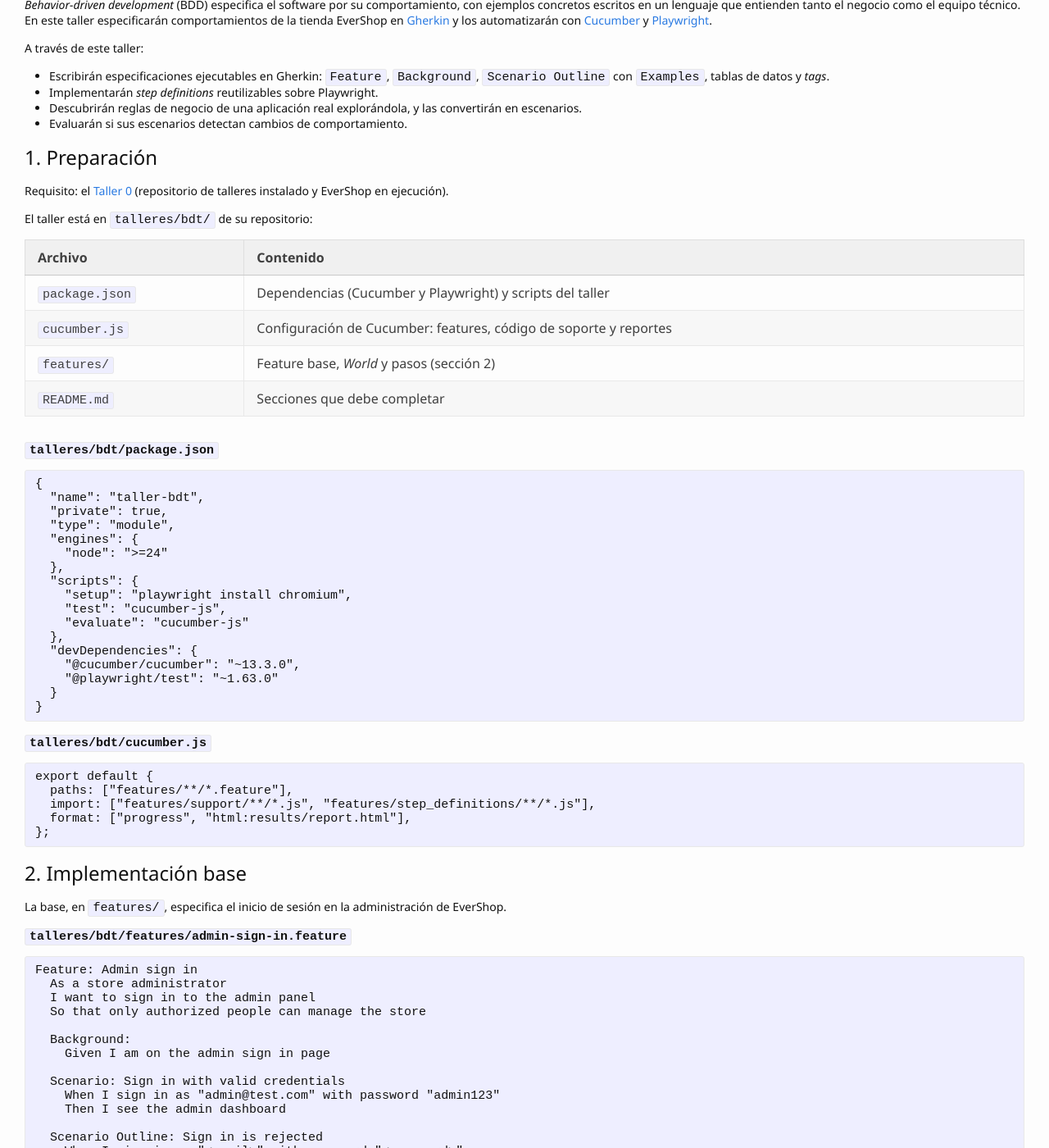
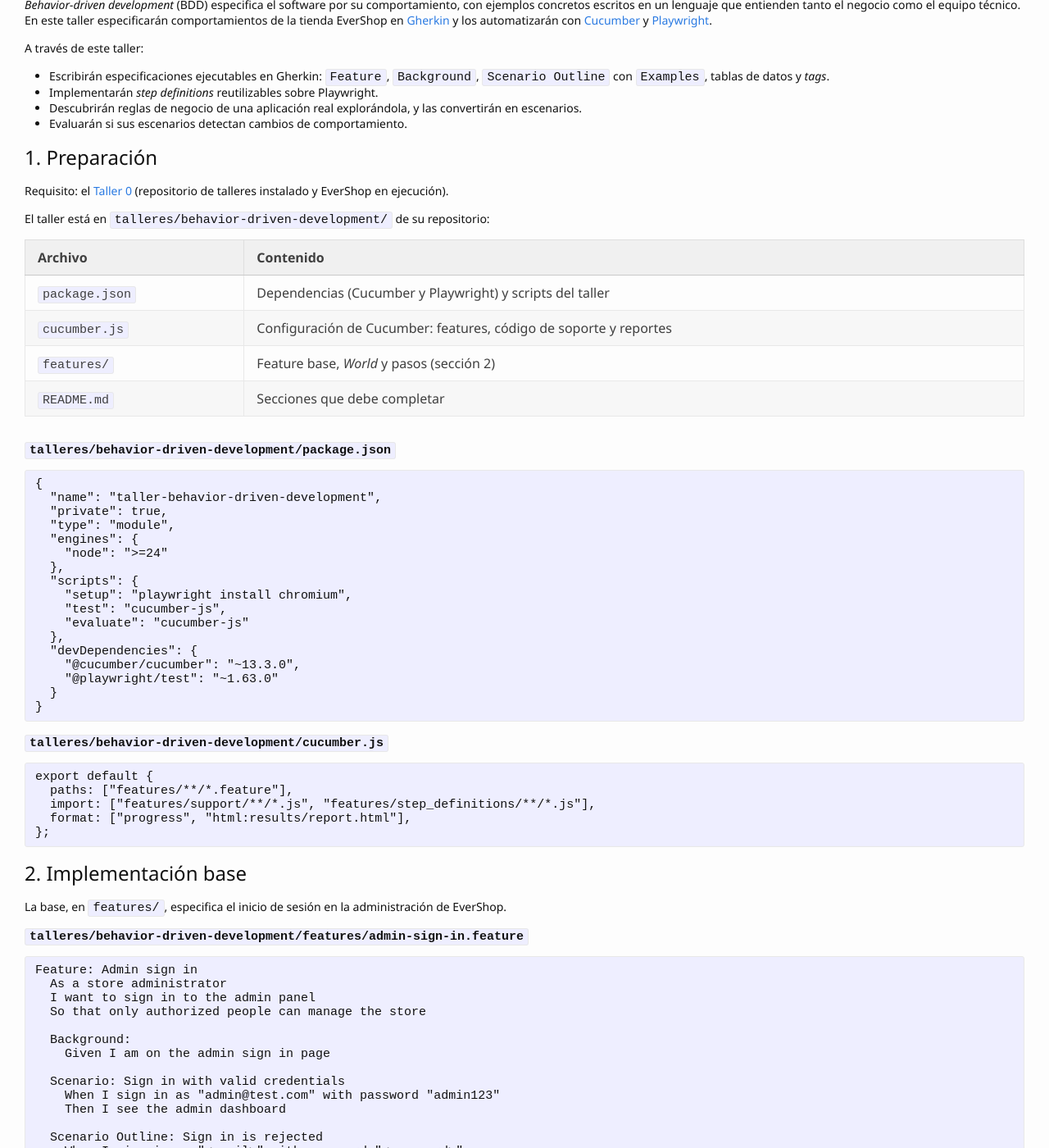
Before and after one commit to TiCSw/mt1_guias_pruebas, a Jekyll site: the page built from docs/talleres/bdt.md, in a window 1280 px wide and 1400 px high, scrolled down 378 px. Shown: the whole window at 82% size. Built offline with Jekyll 4.4.1, drawn with Linux system fonts in a browser that asks for light colours; some web fonts are replaced; our own code applies the rules of GitHub Pages for plain Markdown files; comment, search, counter and statistics services are not loaded; some of the changed text lies outside the part shown.

Commit message:
docs(talleres): use the descriptive workshop folder names
Paths, evaluate commands and delivery tags follow the renamed talleres-base folders. Page URLs are unchanged.

````diff
--- a/docs/talleres/bdt.md
+++ b/docs/talleres/bdt.md
@@ -18,7 +18,7 @@
 
 Requisito: el [Taller 0](evershop) (repositorio de talleres instalado y EverShop en ejecución).
 
-El taller está en `talleres/bdt/` de su repositorio:
+El taller está en `talleres/behavior-driven-development/` de su repositorio:
 
 | Archivo | Contenido |
 |---|---|
@@ -27,11 +27,11 @@
 | `features/` | Feature base, _World_ y pasos (sección 2) |
 | `README.md` | Secciones que debe completar |
 
-**`talleres/bdt/package.json`**
+**`talleres/behavior-driven-development/package.json`**
 
 ```json
 {
-  "name": "taller-bdt",
+  "name": "taller-behavior-driven-development",
   "private": true,
   "type": "module",
   "engines": {
@@ -49,7 +49,7 @@
 }
 ```
 
-**`talleres/bdt/cucumber.js`**
+**`talleres/behavior-driven-development/cucumber.js`**
 
 ```javascript
 export default {
@@ -63,7 +63,7 @@
 
 La base, en `features/`, especifica el inicio de sesión en la administración de EverShop.
 
-**`talleres/bdt/features/admin-sign-in.feature`**
+**`talleres/behavior-driven-development/features/admin-sign-in.feature`**
 
 ```gherkin
 Feature: Admin sign in
@@ -95,7 +95,7 @@
 contexto nuevo (sin cookies ni sesión) para cada escenario, adjunta una captura de pantalla al
 reporte cuando un escenario falla y escribe el resumen de la ejecución.
 
-**`talleres/bdt/features/support/world.js`**
+**`talleres/behavior-driven-development/features/support/world.js`**
 
 ```javascript
 import { mkdirSync, writeFileSync } from "node:fs";
@@ -156,7 +156,7 @@
 `expect` de Playwright esperan a que la condición se cumpla, por lo que no hacen falta esperas
 fijas.
 
-**`talleres/bdt/features/step_definitions/admin.steps.js`**
+**`talleres/behavior-driven-development/features/step_definitions/admin.steps.js`**
 
 ```javascript
 import { Given, Then, When } from "@cucumber/cucumber";
@@ -186,7 +186,7 @@
 });
 ```
 
-Ejecute las pruebas desde `talleres/bdt/` con la tienda en ejecución:
+Ejecute las pruebas desde `talleres/behavior-driven-development/` con la tienda en ejecución:
 
 ```bash
 npm test
@@ -242,8 +242,8 @@
 
 ## 4. Entrega
 
-Cree el _tag_ `taller-bdt` sobre el _commit_ que se debe evaluar y súbalo a su repositorio
-(`git push origin taller-bdt`). En ese _commit_, `talleres/bdt/` debe contener:
+Cree el _tag_ `taller-behavior-driven-development` sobre el _commit_ que se debe evaluar y súbalo a su repositorio
+(`git push origin taller-behavior-driven-development`). En ese _commit_, `talleres/behavior-driven-development/` debe contener:
 
 - Las features, los pasos, el _World_, `package.json` y `package-lock.json`.
 - `npm run evaluate`: ejecuta todas las features y escribe `results/summary.json` (el formato de la
@@ -255,7 +255,7 @@
   - **Uso de IA**: qué partes generó o sugirió un asistente de IA, qué errores tenía lo generado y
     cómo verificó el resultado.
 
-El equipo docente ejecutará `npm run evaluate -- bdt` desde la raíz del repositorio y, además,
+El equipo docente ejecutará `npm run evaluate -- behavior-driven-development` desde la raíz del repositorio y, además,
 ejecutará sus features contra versiones de EverShop con cambios de comportamiento que ustedes no
 conocen. Un escenario bien escrito falla cuando la regla que verifica deja de cumplirse.
 
@@ -263,7 +263,7 @@
 
 | Criterio | Puntos |
 |---|---|
-| `npm run evaluate -- bdt` termina sin intervención y todos los escenarios pasan contra la tienda recién iniciada. | 10 |
+| `npm run evaluate -- behavior-driven-development` termina sin intervención y todos los escenarios pasan contra la tienda recién iniciada. | 10 |
 | Las reglas de negocio son correctas para EverShop y su evidencia permite observarlas. | 15 |
 | Las features usan Gherkin de forma correcta y declarativa, con `Background`, `Scenario Outline`, tablas de datos y _tags_ por regla. | 20 |
 | Los pasos son reutilizables, verifican resultados observables y no usan esperas fijas. | 15 |
````
Also changed, not shown: docs/talleres/e2e-cypress/e2e-cypress.md (+11 -11 lines), docs/talleres/evershop.md (+4 -4 lines), docs/talleres/monkey.md (+10 -10 lines), docs/talleres/vrt.md (+11 -11 lines).
